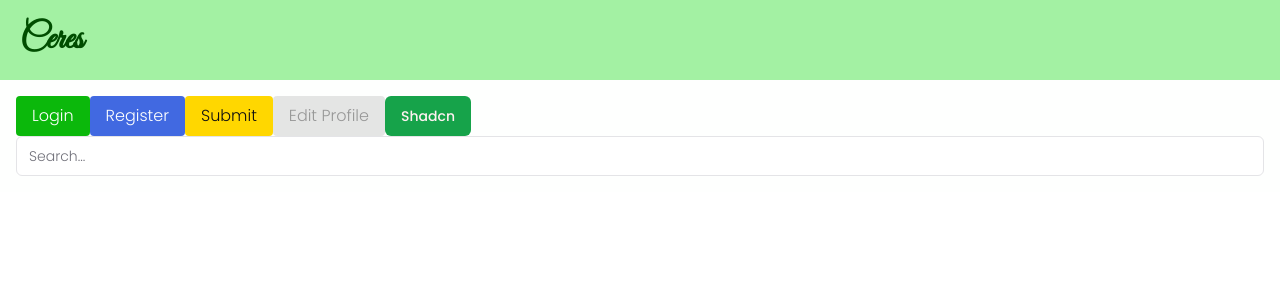
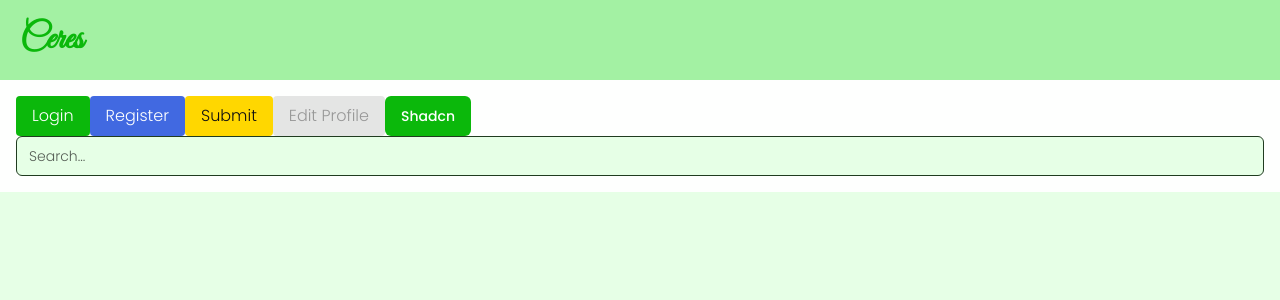
Before and after one commit to Nimira43/Ceres, a Next.js app: page / in a window 1280 px wide. Shown: the top 300 px of the page. Built offline with nearby package versions, Linux system fonts and the light colour scheme.

Commit message:
Using ZippyStarter Shadcn theme creator and updated the original Shadcn green theme to the green I'm using as the main colour in tailwind.config.

```diff
--- a/src/app/globals.css
+++ b/src/app/globals.css
@@ -6,58 +6,49 @@
 
 @layer base {
   :root {
-    --background: 0 0% 100%;
-    --foreground: 240 10% 3.9%;
-    --card: 0 0% 100%;
-    --card-foreground: 240 10% 3.9%;
-    --popover: 0 0% 100%;
-    --popover-foreground: 240 10% 3.9%;
-    --primary: 142.1 76.2% 36.3%;
-    --primary-foreground: 355.7 100% 97.3%;
-    --secondary: 240 4.8% 95.9%;
-    --secondary-foreground: 240 5.9% 10%;
-    --muted: 240 4.8% 95.9%;
-    --muted-foreground: 240 3.8% 46.1%;
-    --accent: 240 4.8% 95.9%;
-    --accent-foreground: 240 5.9% 10%;
-    --destructive: 0 84.2% 60.2%;
-    --destructive-foreground: 0 0% 98%;
-    --border: 240 5.9% 90%;
-    --input: 240 5.9% 90%;
-    --ring: 142.1 76.2% 36.3%;
+    --background: 120 100% 95%;
+    --foreground: 120 5% 0%;
+    --card: 120 50% 90%;
+    --card-foreground: 120 5% 10%;
+    --popover: 120 100% 95%;
+    --popover-foreground: 120 100% 0%;
+    --primary: 120 88.7% 38.2%;
+    --primary-foreground: 0 0% 100%;
+    --secondary: 120 30% 70%;
+    --secondary-foreground: 0 0% 0%;
+    --muted: 82 30% 85%;
+    --muted-foreground: 120 5% 35%;
+    --accent: 82 30% 80%;
+    --accent-foreground: 120 5% 10%;
+    --destructive: 0 100% 30%;
+    --destructive-foreground: 120 5% 90%;
+    --border: 120 30% 50%;
+    --input: 120 30% 18%;
+    --ring: 120 88.7% 38.2%;
     --radius: 0.5rem;
-    --chart-1: 12 76% 61%;
-    --chart-2: 173 58% 39%;
-    --chart-3: 197 37% 24%;
-    --chart-4: 43 74% 66%;
-    --chart-5: 27 87% 67%;
   }
 
   .dark {
-    --background: 20 14.3% 4.1%;
-    --foreground: 0 0% 95%;
-    --card: 24 9.8% 10%;
-    --card-foreground: 0 0% 95%;
-    --popover: 0 0% 9%;
-    --popover-foreground: 0 0% 95%;
-    --primary: 142.1 70.6% 45.3%;
-    --primary-foreground: 144.9 80.4% 10%;
-    --secondary: 240 3.7% 15.9%;
-    --secondary-foreground: 0 0% 98%;
-    --muted: 0 0% 15%;
-    --muted-foreground: 240 5% 64.9%;
-    --accent: 12 6.5% 15.1%;
-    --accent-foreground: 0 0% 98%;
-    --destructive: 0 62.8% 30.6%;
-    --destructive-foreground: 0 85.7% 97.3%;
-    --border: 240 3.7% 15.9%;
-    --input: 240 3.7% 15.9%;
-    --ring: 142.4 71.8% 29.2%;
-    --chart-1: 220 70% 50%;
-    --chart-2: 160 60% 45%;
-    --chart-3: 30 80% 55%;
-    --chart-4: 280 65% 60%;
-    --chart-5: 340 75% 55%;
+    --background: 120 50% 5%;
+    --foreground: 120 5% 90%;
+    --card: 120 50% 0%;
+    --card-foreground: 120 5% 90%;
+    --popover: 120 50% 5%;
+    --popover-foreground: 120 5% 90%;
+    --primary: 120 88.7% 38.2%;
+    --primary-foreground: 0 0% 100%;
+    --secondary: 120 30% 10%;
+    --secondary-foreground: 0 0% 100%;
+    --muted: 82 30% 15%;
+    --muted-foreground: 120 5% 60%;
+    --accent: 82 30% 15%;
+    --accent-foreground: 120 5% 90%;
+    --destructive: 0 100% 30%;
+    --destructive-foreground: 120 5% 90%;
+    --border: 120 30% 18%;
+    --input: 120 30% 18%;
+    --ring: 120 88.7% 38.2%;
+    --radius: 0.5rem;
   }
 }
 
--- a/src/app/page.tsx
+++ b/src/app/page.tsx
@@ -5,7 +5,7 @@ import { Input } from '@/components/ui/input'
 export default function page() {
   return (
     <div className='bg-light'>
-      <h1 className='text-4xl logo p-5 text-main-dark bg-main-light font-semibold'>Ceres</h1>
+      <h1 className='text-4xl logo p-5 text-main bg-main-light font-semibold'>Ceres</h1>
       <div className='p-4'>
         <ButtonSpecials variant='primary'>Login</ButtonSpecials>
         <ButtonSpecials variant='secondary'>Register</ButtonSpecials>
```
